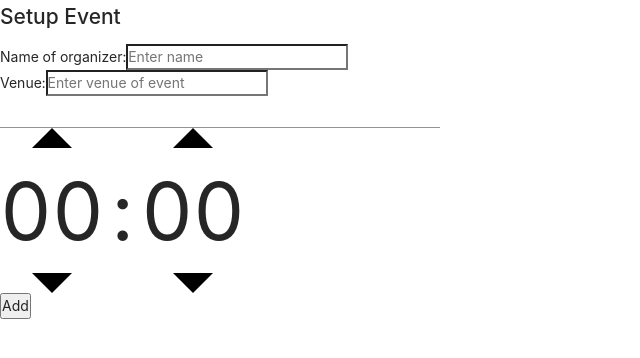
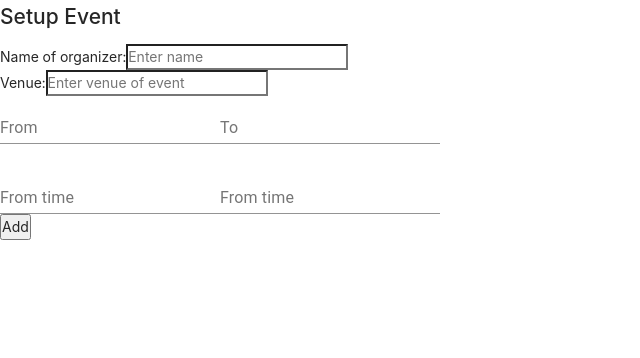
Before and after one commit to Andrew781123/scheduling-quick, a React (Create React App) app in the folder frontend/: page / in a window 1280 px wide. Shown: the top 358 px of the page, without its empty margins (0-640 px from the left). Built offline with nearby package versions, Linux system fonts and the light colour scheme.

Commit message:
switch to material timePicker

```diff
--- a/frontend/src/components/shared/time-picker/ClockCharacter.tsx
+++ /dev/null
@@ -1,22 +0,0 @@
-import React, { useMemo } from "react";
-
-interface ClockCharactorProps {
-  character: string;
-  size: string;
-}
-
-export const ClockCharacter: React.FC<ClockCharactorProps> = props => {
-  const { character, size } = props;
-
-  const characterStyle = useMemo(() => {
-    return {
-      fontSize: size
-    };
-  }, [size]);
-
-  return (
-    <div className='clock-charactor' style={characterStyle}>
-      {character}
-    </div>
-  );
-};
--- a/frontend/src/components/shared/time-picker/ClockFace.tsx
+++ /dev/null
@@ -1,56 +0,0 @@
-import React, { useMemo } from "react";
-import { timeRange } from "../../../shared/types";
-import { ClockCharacter } from "./ClockCharacter";
-import { ClockHour } from "./ClockHour";
-import { DownArrow } from "./DownArrow";
-import { UpArrow } from "./UpArrow";
-
-interface ClockFaceProps {
-  startTime: string;
-  endTime: string;
-  index: number;
-  timeChange: (timeRange: timeRange, index: number) => void;
-}
-
-const padNumber = (number: number): string => {
-  let numString = number.toString();
-
-  if (numString.length == 1) {
-    numString = "0" + numString;
-  }
-
-  return numString;
-};
-
-export const ClockFace: React.FC<ClockFaceProps> = props => {
-  const { startTime, endTime, index, timeChange } = props;
-
-  // const zeroPaddedStartHour = padNumber(startHour);
-  const startHour = useMemo(() => {
-    return startTime.slice(0, 2);
-  }, [startTime[0], startTime[1]]);
-
-  const startMinute = useMemo(() => {
-    return startTime.slice(2);
-  }, [startTime[2], startTime[3]]);
-
-  const endHour = useMemo(() => {
-    return endTime.slice(0, 2);
-  }, [endTime[2], endTime[3]]);
-
-  const endMinute = useMemo(() => {
-    return endTime.slice(2);
-  }, [endTime[2], endTime[3]]);
-
-  return (
-    <div className='clock-face-container'>
-      <div className='clock-face'>
-        <ClockHour size={"4rem"} character={startHour} interval={1} />
-        <div id='clock-colon' style={{ fontSize: "5rem" }}>
-          :
-        </div>
-        <ClockHour size={"4rem"} character={startMinute} interval={15} />
-      </div>
-    </div>
-  );
-};
--- a/frontend/src/components/shared/time-picker/ClockHour.tsx
+++ /dev/null
@@ -1,22 +0,0 @@
-import React from "react";
-import { ClockCharacter } from "./ClockCharacter";
-import { DownArrow } from "./DownArrow";
-import { UpArrow } from "./UpArrow";
-
-interface ClockHourProps {
-  size: string;
-  character: string;
-  interval: number;
-}
-
-export const ClockHour: React.FC<ClockHourProps> = props => {
-  const { character } = props;
-
-  return (
-    <div className='clock-character-container hour'>
-      <UpArrow />
-      <ClockCharacter character={character} size={"5rem"} />
-      <DownArrow />
-    </div>
-  );
-};
--- a/frontend/src/components/shared/time-picker/DateAndTimeInput.tsx
+++ b/frontend/src/components/shared/time-picker/DateAndTimeInput.tsx
@@ -1,29 +1,82 @@
-import { DatePicker } from "./DatePicker";
-import React, { useState } from "react";
-import { TimePicker } from "./TimePicker";
-import { dateRange, timeRange } from "../../../shared/types";
-import { periodState } from "../../../pages/setup-form/types";
+import React from "react";
+import { timeRange } from "../../../shared/types";
+import {
+  dateRangeState,
+  periodState,
+  timeRangeState
+} from "../../../pages/setup-form/types";
 import { Moment } from "moment";
+import { TimePicker, DatePicker } from "@material-ui/pickers";
 
 interface DateAndTimeInputProps {
-  selectDate: (dateField: string, date: Moment, index: number) => void;
-  timeChange: (timeRange: timeRange, index: number) => void;
+  selectPeriod: (
+    periodField: keyof periodState,
+    fromToField: keyof dateRangeState | keyof timeRangeState,
+    date: Moment,
+    index: number
+  ) => void;
   period: periodState;
   index: number;
 }
 
 export const DateAndTimeInput: React.FC<DateAndTimeInputProps> = props => {
   const {
-    selectDate,
-    timeChange,
+    selectPeriod,
     period: { dateRange, timeRange },
     index
   } = props;
 
+  const handleFromDateSelect = (date: Moment | null) => {
+    console.log(index);
+    selectPeriod("dateRange", "fromDate", date!, index);
+  };
+
+  const handleToDateSelect = (date: Moment | null) => {
+    selectPeriod("dateRange", "toDate", date!, index);
+  };
+
+  const handleFromTimeSelect = (date: Moment | null) => {
+    console.log(index);
+    selectPeriod("timeRange", "fromTime", date!, index);
+  };
+
+  const handleToTimeSelect = (date: Moment | null) => {
+    selectPeriod("timeRange", "toTime", date!, index);
+  };
+
   return (
-    <>
-      <DatePicker selectDate={selectDate} dateRange={dateRange} index={index} />
-      <TimePicker timeChange={timeChange} index={index} timeRange={timeRange} />
-    </>
+    <div>
+      <div>
+        <DatePicker
+          label='From'
+          onChange={handleFromDateSelect}
+          value={dateRange.fromDate}
+          disablePast={true}
+        ></DatePicker>
+        <DatePicker
+          label='To'
+          onChange={handleToDateSelect}
+          value={dateRange.toDate}
+          disablePast={true}
+        ></DatePicker>
+      </div>
+      <br />
+      <div>
+        <TimePicker
+          label='From time'
+          ampm={false}
+          value={timeRange.fromTime}
+          onChange={handleFromTimeSelect}
+          minutesStep={15}
+        />
+        <TimePicker
+          label='From time'
+          ampm={false}
+          value={timeRange.toTime}
+          onChange={handleToTimeSelect}
+          minutesStep={15}
+        />
+      </div>
+    </div>
   );
 };
--- a/frontend/src/components/shared/time-picker/DatePicker.tsx
+++ /dev/null
@@ -1,43 +0,0 @@
-import React, { useMemo } from "react";
-import { DatePicker as AntDatePicker, ConfigProvider } from "antd";
-import moment, { Moment } from "moment";
-import { RangeValue } from "../../../../node_modules/rc-picker/lib/interface";
-import { dateRange } from "../../../shared/types";
-import { DatePicker as MaterialDatePicker } from "@material-ui/pickers";
-import { dateRangeState } from "../../../pages/setup-form/types";
-
-interface DatePickerProps {
-  selectDate: (dateField: string, date: Moment, index: number) => void;
-  dateRange: dateRangeState;
-  index: number;
-}
-
-type dateRangeMoment = [moment.Moment, moment.Moment];
-
-export const DatePicker: React.FC<DatePickerProps> = props => {
-  const { selectDate, index, dateRange } = props;
-
-  const handleFromDateSelect = (date: Moment | null) => {
-    console.log(index);
-    selectDate("fromDate", date!, index);
-  };
-
-  const handleToDateSelect = (date: Moment | null) => {
-    selectDate("toDate", date!, index);
-  };
-
-  return (
-    <>
-      <MaterialDatePicker
-        onChange={handleFromDateSelect}
-        value={dateRange.fromDate}
-        disablePast={true}
-      ></MaterialDatePicker>
-      <MaterialDatePicker
-        onChange={handleToDateSelect}
-        value={dateRange.toDate}
-        disablePast={true}
-      ></MaterialDatePicker>
-    </>
-  );
-};
--- a/frontend/src/components/shared/time-picker/DownArrow.tsx
+++ /dev/null
@@ -1,8 +0,0 @@
-import React from "react";
-import "./TimePicker.css";
-
-interface DownArrowProps {}
-
-export const DownArrow: React.FC<DownArrowProps> = props => {
-  return <div className='arrow down-arrow'></div>;
-};
--- a/frontend/src/components/shared/time-picker/TimePicker.tsx
+++ /dev/null
@@ -1,25 +0,0 @@
-import React from "react";
-import { ClockFace } from "./ClockFace";
-import { timeRange as timeRangeType } from "../../../shared/types";
-interface TimePickerProps {
-  timeChange: (timeRange: timeRangeType, index: number) => void;
-  index: number;
-  timeRange: timeRangeType;
-}
-
-export const TimePicker: React.FC<TimePickerProps> = props => {
-  const { timeChange, index, timeRange } = props;
-
-  const [startTime, endTime] = timeRange;
-
-  return (
-    <div>
-      <ClockFace
-        startTime={startTime}
-        endTime={endTime}
-        index={index}
-        timeChange={timeChange}
-      />
-    </div>
-  );
-};
--- a/frontend/src/components/shared/time-picker/UpArrow.tsx
+++ /dev/null
@@ -1,7 +0,0 @@
-import React from "react";
-
-interface UpArrowProps {}
-
-export const UpArrow: React.FC<UpArrowProps> = props => {
-  return <div className='arrow up-arrow'></div>;
-};
--- a/frontend/src/pages/setup-form/SetupForm.tsx
+++ b/frontend/src/pages/setup-form/SetupForm.tsx
@@ -3,9 +3,13 @@ import { Header } from "../../components/shared/Header";
 import { DateAndTimeInput } from "../../components/shared/time-picker/DateAndTimeInput";
 import { UserInput } from "../../components/shared/UserInput";
 import setupInfoReducer from "./setupInfoReducer";
-import { period, dateRange, timeRange } from "../../shared/types";
 import moment, { Moment } from "moment";
-import { setupInfo } from "./types";
+import {
+  dateRangeState,
+  periodState,
+  setupInfo,
+  timeRangeState
+} from "./types";
 
 interface SetupFormProps {}
 
@@ -17,7 +21,10 @@ const initialSetupInfo: setupInfo = {
         fromDate: null,
         toDate: null
       },
-      timeRange: ["0000", "0000"]
+      timeRange: {
+        fromTime: null,
+        toTime: null
+      }
     }
   ]
 };
@@ -27,12 +34,19 @@ export const SetupForm: React.FC<SetupFormProps> = props => {
 
   const { periods } = setupInfo;
 
-  const selectDate = (dateField: string, date: Moment, index: number) => {
-    dispatch({ type: "FROM_DATE_SELECT", dateField, date, index });
-  };
-
-  const timeChange = (timeRange: timeRange, index: number) => {
-    dispatch({ type: "UPDATE_TIME_RANGE", timeRange, index });
+  const selectPeriod = (
+    periodField: keyof periodState,
+    fromToField: keyof dateRangeState | keyof timeRangeState,
+    date: Moment,
+    index: number
+  ) => {
+    dispatch({
+      type: "FROM_DATE_SELECT",
+      periodField,
+      fromToField,
+      date,
+      index
+    });
   };
 
   return (
@@ -43,8 +57,7 @@ export const SetupForm: React.FC<SetupFormProps> = props => {
       {periods.map((period, i) => {
         return (
           <DateAndTimeInput
-            selectDate={selectDate}
-            timeChange={timeChange}
+            selectPeriod={selectPeriod}
             period={period}
             index={i}
             key={i}
--- a/frontend/src/pages/setup-form/setupInfoReducer.tsx
+++ b/frontend/src/pages/setup-form/setupInfoReducer.tsx
@@ -1,11 +1,22 @@
 import { dateRange, timeRange } from "../../shared/types";
 import moment, { Moment } from "moment";
-import { setupInfo } from "./types";
+import {
+  dateRangeState,
+  periodState,
+  setupInfo,
+  timeRangeState
+} from "./types";
 
 type setupInfoActions =
-  | { type: "FROM_DATE_SELECT"; dateField: string; date: Moment; index: number }
+  | {
+      type: "FROM_DATE_SELECT";
+      periodField: keyof periodState;
+      fromToField: keyof dateRangeState | keyof timeRangeState;
+      date: Moment;
+      index: number;
+    }
   | { type: "ADD_DATE_AND_TIME_COMPONENT" }
-  | { type: "UPDATE_TIME_RANGE"; timeRange: timeRange; index: number };
+  | { type: "TIME_SELECT"; timeField: string; time: Moment; index: number };
 
 const setupInfoReducer = (state: setupInfo, action: setupInfoActions) => {
   switch (action.type) {
@@ -17,9 +28,9 @@ const setupInfoReducer = (state: setupInfo, action: setupInfoActions) => {
 
           return {
             ...period,
-            dateRange: {
-              ...period.dateRange,
-              [action.dateField]: action.date
+            [action.periodField]: {
+              ...period[action.periodField],
+              [action.fromToField]: action.date
             }
           };
         })
@@ -34,20 +45,10 @@ const setupInfoReducer = (state: setupInfo, action: setupInfoActions) => {
             fromDate: null,
             toDate: null
           },
-          timeRange: ["0000", "0000"]
-        })
-      };
-    }
-
-    case "UPDATE_TIME_RANGE": {
-      return {
-        ...state,
-        periods: state.periods.map((period, index) => {
-          if (index !== action.index) return period;
-
-          let newPeriod = period;
-          newPeriod.timeRange = action.timeRange;
-          return newPeriod;
+          timeRange: {
+            fromTime: null,
+            toTime: null
+          }
         })
       };
     }
```
Also changed, not shown: frontend/src/components/shared/time-picker/TimeValue.tsx (deleted, +0 -7 lines), frontend/src/pages/setup-form/types.ts (+3 -4 lines).
